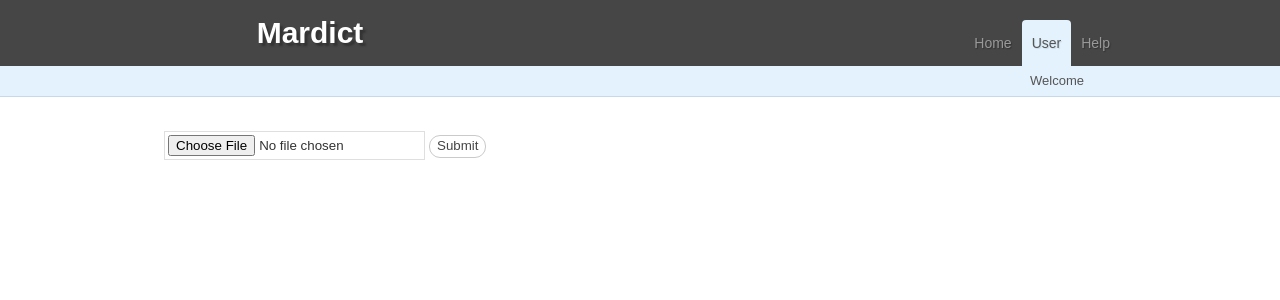
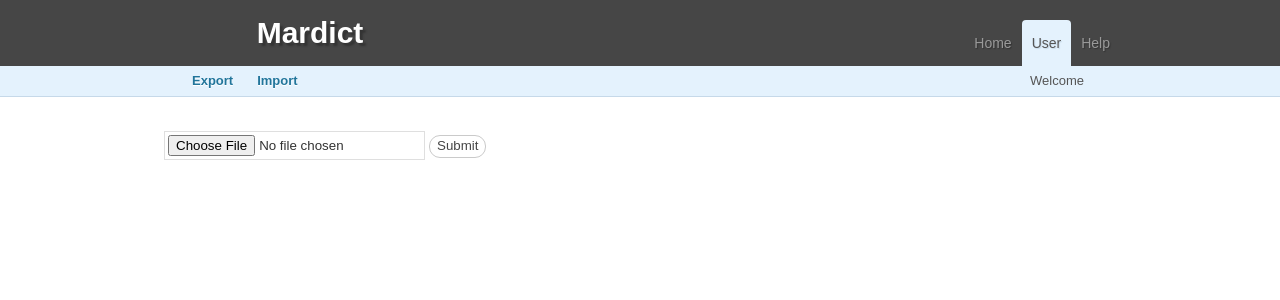
Before and after one commit to lepture/mardict, a Django app: template templates/import.html in a window 1280 px wide. Shown: the top 300 px of the page. Run offline with Django 3.2, Linux system fonts and the light colour scheme; the template is opened without the code that fills it, so the values that code supplies are empty.

Commit message:
changes in templates

```diff
--- a/templates/base.html
+++ b/templates/base.html
@@ -24,6 +24,10 @@
                 </div>
                 <div id="menu-info">
                     <div class="wrap clearfix">
+                        <ul class="subnav">
+                            {% block subnav %}
+                            {% endblock %}
+                        </ul>
                         <ul class="userinfo">
                             {% if user %}
                             <li>Welcome <strong>{{ user.nickname }}</strong></li>
--- a/templates/import.html
+++ b/templates/import.html
@@ -4,6 +4,11 @@
 <li><a href="/">Home</a></li>
 <li><a class="current" href="/user/">User</a></li>
 <li><a href="/help/">Help</a></li>
+{% endblock %}
+
+{% block subnav %}
+<li><a href="/user/mardict.xml">Export</a></li>
+<li><a href="/user/import/">Import</a></li>
 {% endblock %}
 
 {% block main %}
--- a/templates/tool.html
+++ b/templates/tool.html
@@ -4,6 +4,11 @@
 <li><a href="/">Home</a></li>
 <li><a class="current" href="/user/">User</a></li>
 <li><a href="/help/">Help</a></li>
+{% endblock %}
+
+{% block subnav %}
+<li><a href="/user/mardict.xml">Export</a></li>
+<li><a href="/user/import/">Import</a></li>
 {% endblock %}
 
 {% block main %}
--- a/views.py
+++ b/views.py
@@ -75,6 +75,10 @@ class XMLExport(webapp.RequestHandler):
         self.response.out.write(template.render(tp,values))
 
 class XMLImport(webapp.RequestHandler):
+    def get(self):
+        values = myvalues(self.request)
+        tp = os.path.join(DIR, 'import.html')
+        self.response.out.write(template.render(tp,values))
     def post(self):
         values = myvalues(self.request)
         xmppemail = values['user'].email().lower()
```
